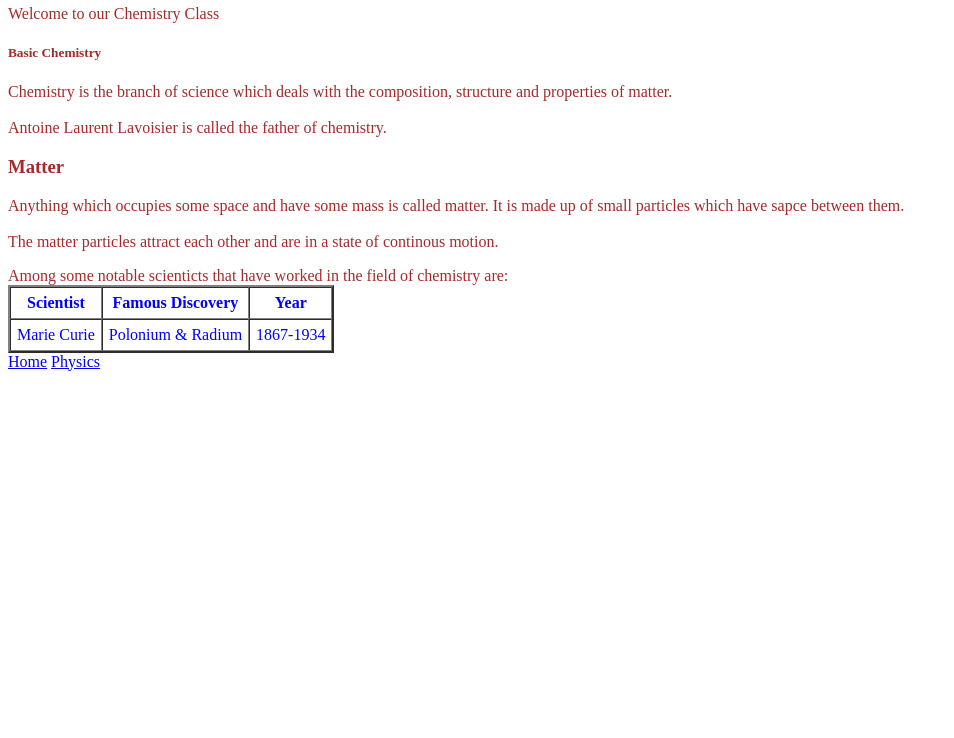
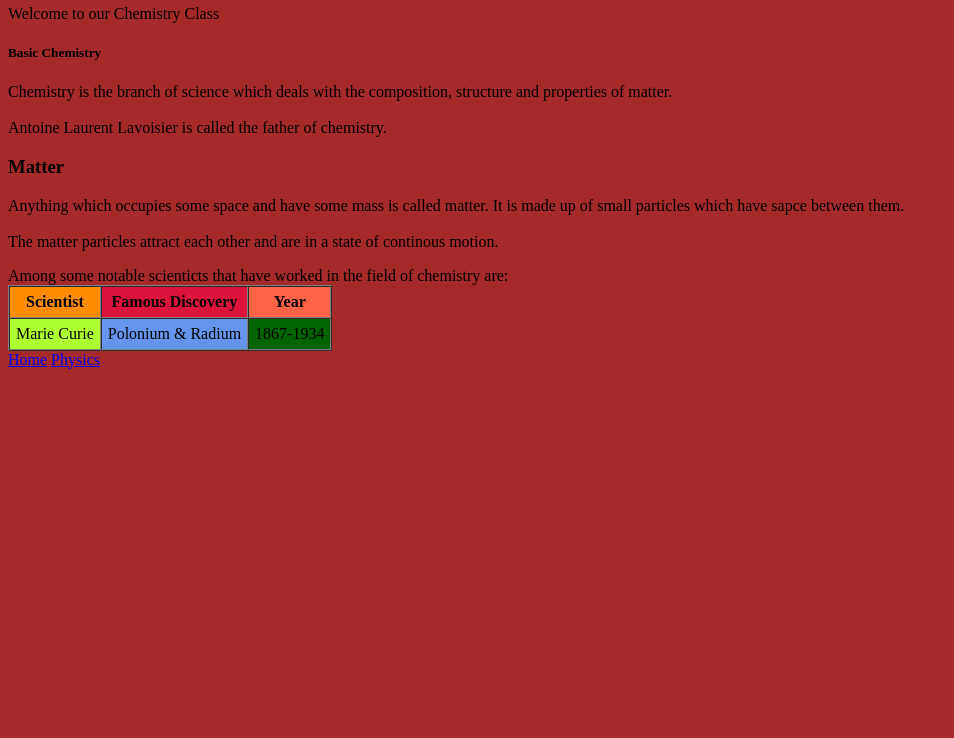
Before and after one commit to Hafatah/tayo, a plain HTML site: page Chemistry.html in a window 1280 px wide. Shown: the part 62-800 px from the top of the page, without its empty margins (0-954 px from the left). Drawn offline with Linux system fonts and the light colour scheme.

Commit message:
mazak file

```diff
--- a/Chemistry.html
+++ b/Chemistry.html
@@ -3,7 +3,7 @@
     <head>
         <title>CHEMISTRY</title>
     </head>
-    <body style="color:brown">
+    <body style="background-color:brown">
         <h2>Chemistry</h2>
         <p>Welcome to our Chemistry Class</p>
         <h5>Basic Chemistry</h5>
@@ -11,16 +11,16 @@
         <h3>Matter</h3>
         <p>Anything which occupies some space and have some mass is called matter. It is made up of small particles which have sapce between them. <br><br>The matter particles attract each other and are in a state of continous motion.</p>
         Among some notable scienticts that have worked in the field of chemistry are:
-        <table border="2" cellpadding="6" cellspacing="0" style="color:blue" >
+        <table border="1" cellpadding="6" cellspacing="0" style="background-color:blue" >
             <tr>
-                <th>Scientist</th>
-                <th>Famous Discovery</th>
-                <th>Year</th>
+                <th style="background-color:darkorange">Scientist</th>
+                <th style="background-color: crimson;">Famous Discovery</th>
+                <th style="background-color:tomato">Year</th>
             </tr>
             <tr>
-                <td>Marie Curie</td>
-                <td>Polonium & Radium</td>
-                <td>1867-1934</td>
+                <td style="background-color: greenyellow;">Marie Curie</td>
+                <td style="background-color:cornflowerblue">Polonium & Radium</td>
+                <td style="background-color: darkgreen;">1867-1934</td>
             </td>
         </table>
         <a href="index.html">Home</a>
```
Also changed, not shown: Physics.html (+1 -1 lines), index.html (+3 -2 lines).
